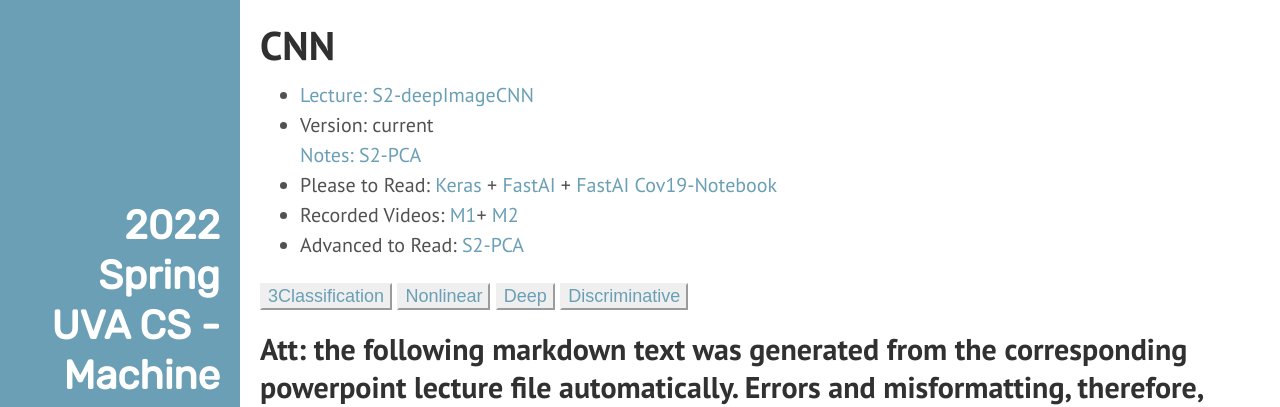
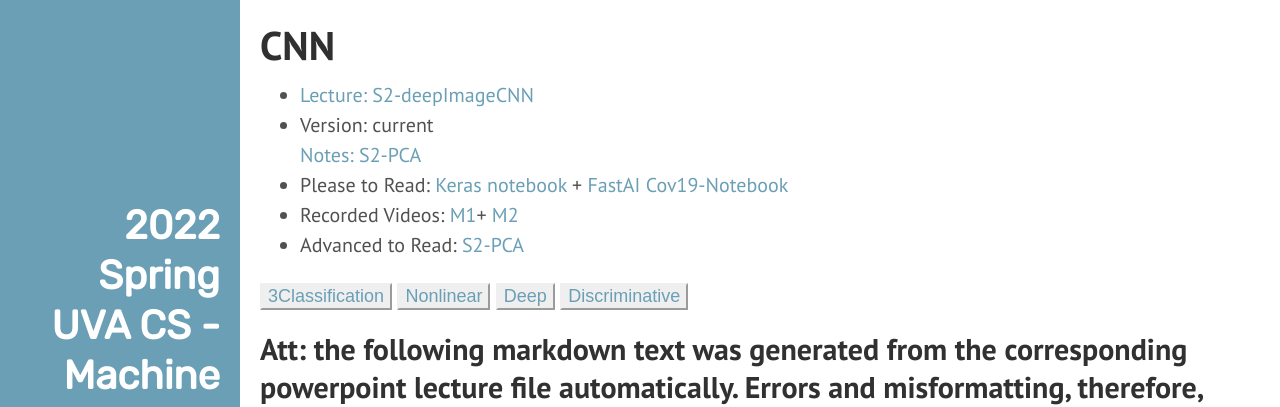
Before and after one commit to qiyanjun/2022sp-UVA-CS-MachineLearningDeep, a Jekyll site: the page built from _contents/S2-L04-CNN.md, in a window 1280 px wide. Shown: the top 407 px of the page. Built offline with Jekyll 4.4.1, drawn with Linux system fonts in a browser that asks for light colours.

```diff
--- a/_contents/S2-L04-CNN.md
+++ b/_contents/S2-L04-CNN.md
@@ -5,7 +5,7 @@ lecture: S2-deepImageCNN
 lectureVersion: current
 video: <a href="https://youtu.be/foOw7tTDZq0"> M1</a>+ <a href="https://youtu.be/wwg3-8g-8no"> M2</a>
 extraContent:  S2-PCA
-notes: <a href="https://www.kaggle.com/gpreda/cnn-with-tensorflow-keras-for-fashion-mnist"> Keras</a> + <a href="https://docs.fast.ai/tutorial.vision">FastAI </a>  + <a href="https://colab.research.google.com/drive/1mvj9ZB0o-Q49Xq9vYJW4GB09V41u5GeE?usp=sharing"> FastAI Cov19-Notebook </a>
+notes: <a href="https://colab.research.google.com/drive/1hSZiKQ-W05rhTineqxSMW3WpiBfUes69?usp=sharing"> Keras notebook</a> +  <a href="https://colab.research.google.com/drive/1mvj9ZB0o-Q49Xq9vYJW4GB09V41u5GeE?usp=sharing"> FastAI Cov19-Notebook </a>
 categories: 2d (vision)
 tags:
 - 3Classification
```
Also changed, not shown: _contents/S3-L01-BC.md (renamed from _contents/S3-L10-BC.md), _contents/S3-L04-NBC.md (renamed from _contents/S3-L12-NBC.md), _contents/S3-L12-textNN.md (renamed from _contents/S3-L02-textNN.md).
